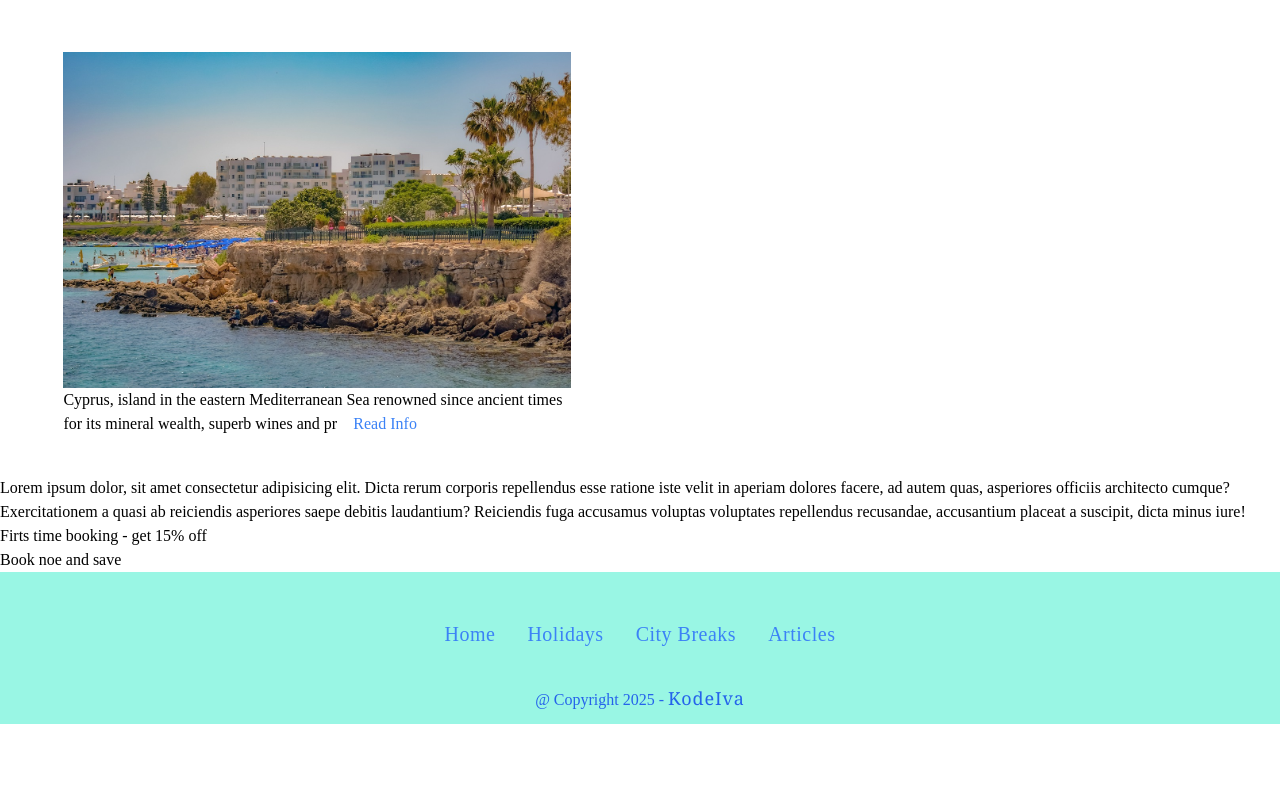
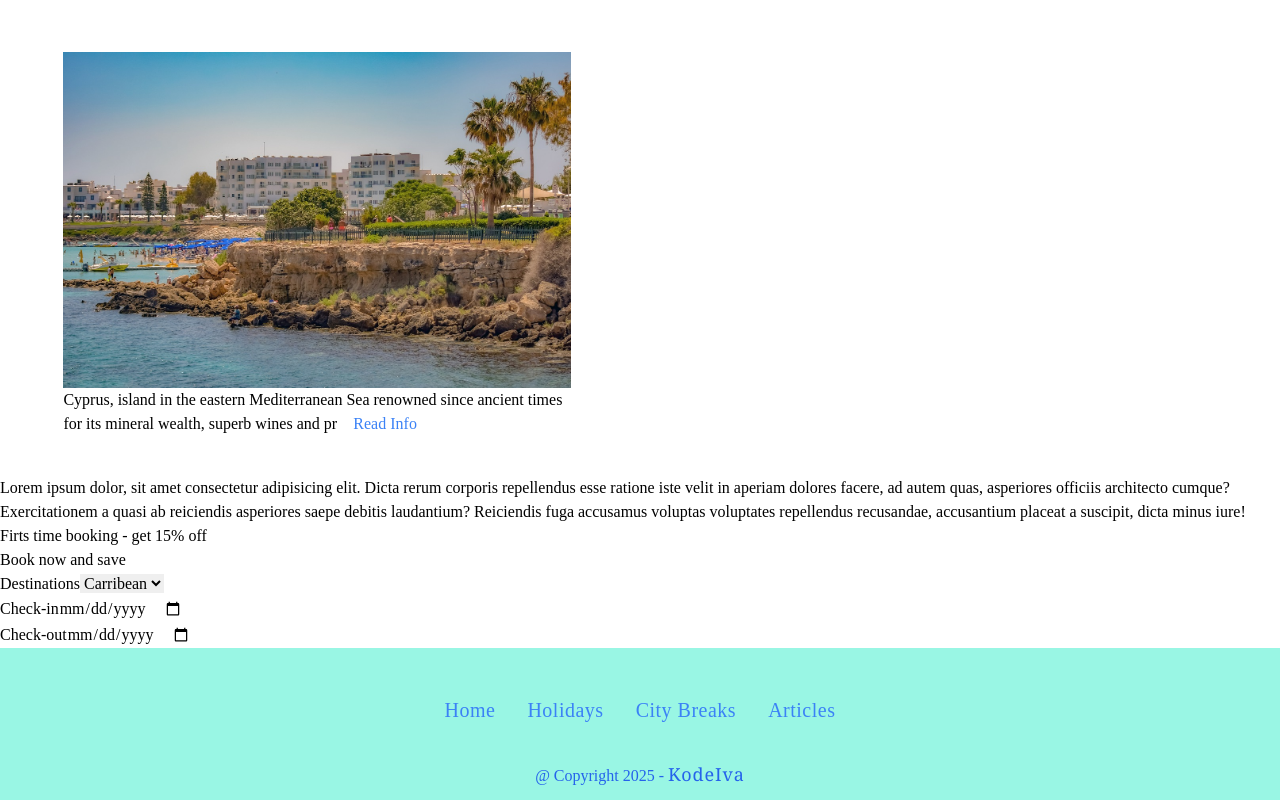
Before and after one commit to KodeIva/adventurous, a React (Create React App) app: page /holidays in a window 1280 px wide. Shown: the part 1064-1864 px from the top of the page. Before the commit the page ends 1788 px from the top, so only its background shows below. Built offline with nearby package versions, Linux system fonts and the light colour scheme.

Commit message:
<form> with <div>-destinations, <div> for check in/out added

```diff
--- a/src/components/Search.jsx
+++ b/src/components/Search.jsx
@@ -7,8 +7,31 @@ const Search = () => {
       Lorem ipsum dolor, sit amet consectetur adipisicing elit. Dicta rerum corporis repellendus esse ratione iste velit in aperiam dolores facere, ad autem quas, asperiores officiis architecto cumque? Exercitationem a quasi ab reiciendis asperiores saepe debitis laudantium? Reiciendis fuga accusamus voluptas voluptates repellendus recusandae, accusantium placeat a suscipit, dicta minus iure!
     </div>
     <div>
-        <h2>Firts time booking - get 15% off</h2>
-        <button>Book noe and save</button>
+        <div>
+             <h2>Firts time booking - get 15% off</h2>
+             <button>Book now and save</button>
+        </div>
+        <form>
+            <div>
+                <label htmlFor="">Destinations</label>
+                <select>
+                    <option>Carribean</option>
+                    <option>Tahiti</option>
+                    <option>Maldives</option>
+                    <option>Thailand</option>
+                    <option>Cypres</option>
+                </select>
+            </div>
+            <div>
+                <label htmlFor="">Check-in</label>
+                <input type="date" />
+            </div>
+            <div>
+                <label htmlFor="">Check-out</label>
+                <input type="date" />
+            </div>
+        </form>
+
     </div>
    </section>
   )
```
